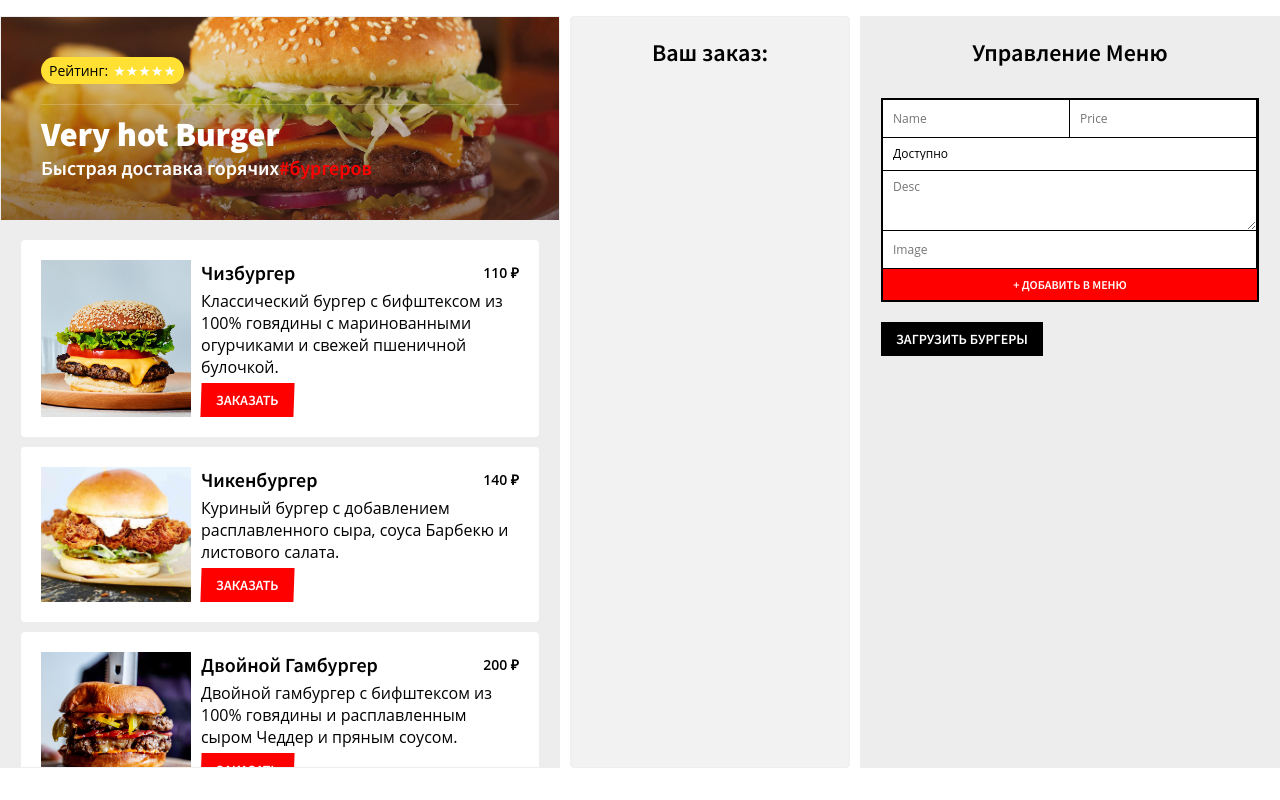
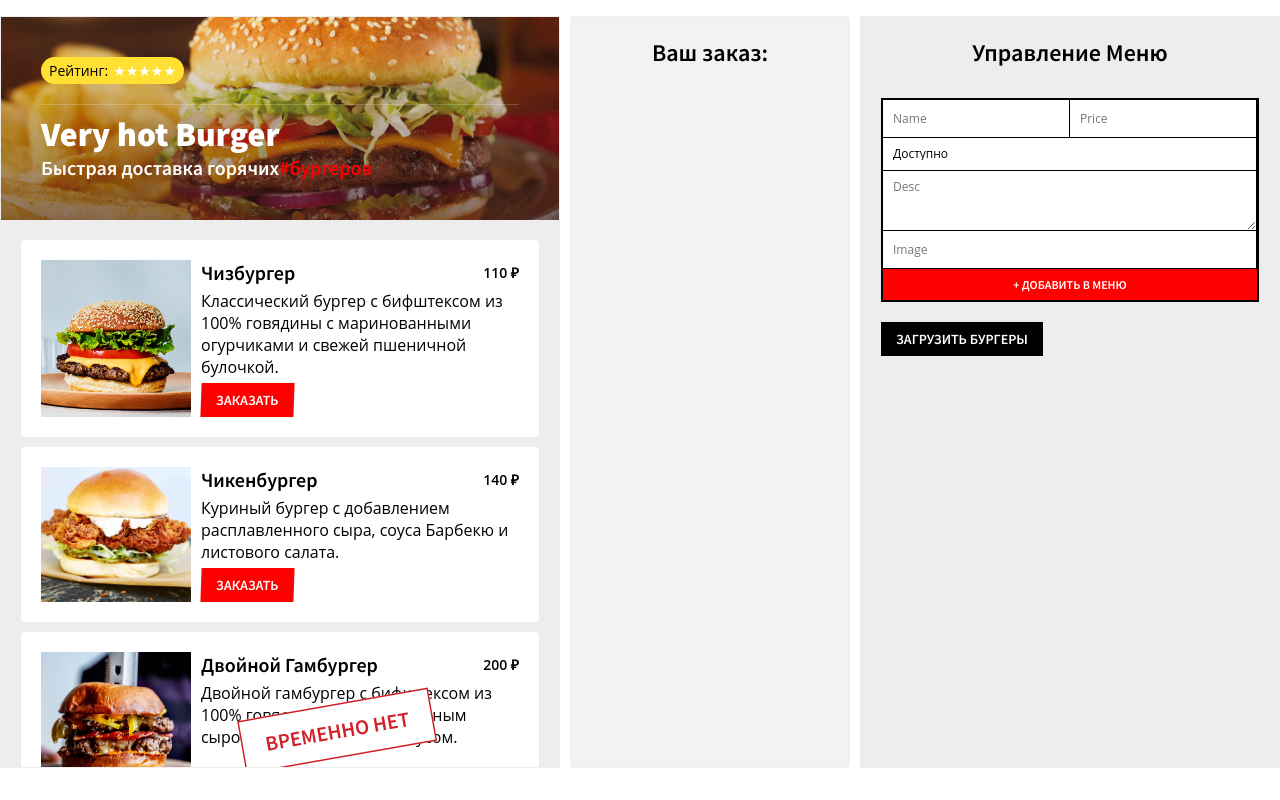
Before and after one commit to Belffegor/Restorante, a React (Create React App) app: page /restaurant/1 in a window 1280 px wide. Both pictures are taken after a click on the button "ЗАГРУЗИТЬ БУРГЕРЫ". Built offline with nearby package versions, Linux system fonts and the light colour scheme.

Commit message:
added order, addToOreder

```diff
--- a/src/Components/AddBurgerForm.js
+++ b/src/Components/AddBurgerForm.js
@@ -12,7 +12,7 @@ class AddBurgerForm extends React.Component {
 
     const burger = {
       name: this.nameRef.current.value,
-      price: parseFloat(this.priceRef.current.value),
+      price: parseFloat(this.priceRef.current.value || 0),
       status: this.statusRef.current.value,
       desc: this.descRef.current.value,
       image: this.imageRef.current.value,
--- a/src/Components/App.js
+++ b/src/Components/App.js
@@ -24,6 +24,15 @@ class App extends React.Component {
     this.setState({ burgers: sampleBurgers });
   };
 
+  addToOrder = (key) => {
+    // 1 делаем копию объекта state
+    const order = { ...this.state.order };
+    // 2. добавляем ключ к заказу со значением 1, или обновить текущее значение
+    order[key] = order[key] + 1 || 1;
+    //3. записываем наш новый объект order в state
+    this.setState({ order });
+  };
+
   render() {
     return (
       <div className="burger-paradise">
@@ -35,6 +44,7 @@ class App extends React.Component {
                 <Burger
                   key={key}
                   index={key}
+                  addToOrder ={this.addToOrder}
                   details={this.state.burgers[key]}
                 />
               );
--- a/src/Components/Burger.js
+++ b/src/Components/Burger.js
@@ -1,6 +1,10 @@
 import React from "react";
 
 class Burger extends React.Component {
+  handleClick = () => {
+    this.props.addToOrder(this.props.index);
+  };
+
   render() {
     // const image = this.props.details.image;
     // const name = this.props.details.name;
@@ -9,6 +13,7 @@ class Burger extends React.Component {
     // const {image, name} = this.props.details;
 
     const { image, name, price, desc, status } = this.props.details;
+    const isAvailable = status === "available";
 
     return (
       <li className="menu-burger">
@@ -23,7 +28,16 @@ class Burger extends React.Component {
             <span className="price"> {price} ₽</span>
           </h3>
           <p> {desc}</p>
-          <button className="buttonOrder">Заказать</button>
+          <button
+            className="buttonOrder"
+            disabled={!isAvailable}
+            onClick={this.handleClick}
+
+            // еще можно записать так
+            // onClick={()=> this.props.addToOrder(this.props.index)}
+          >
+            {isAvailable ? "Заказать" : "Временно нет"}
+          </button>
         </div>
       </li>
     );
```
